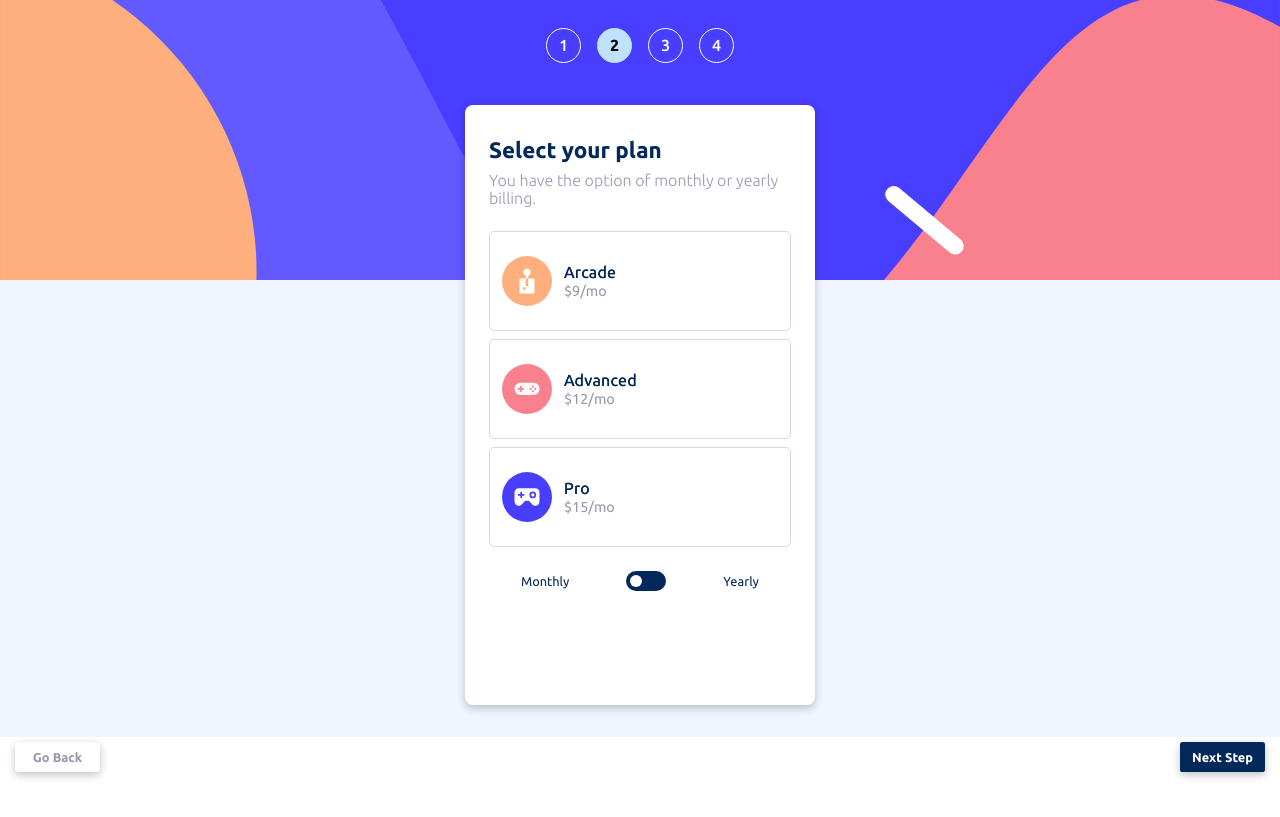
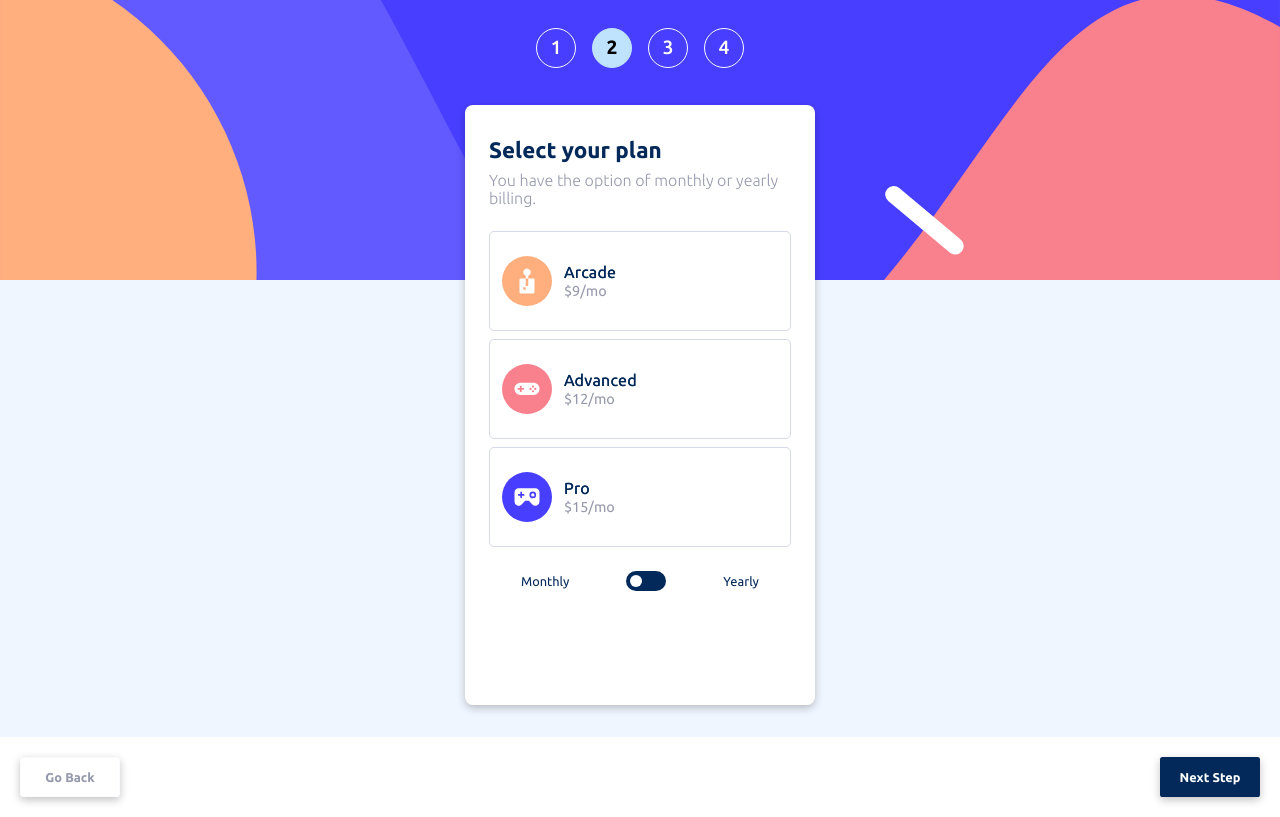
Before and after one commit to JALCAZAR00/Formulario-MultiPasos, a plain HTML site: page Select-Plan.html in a window 1280 px wide. Drawn offline with Linux system fonts and the light colour scheme.

Commit message:
Ajuste de header

```diff
--- a/css/footer.scss
+++ b/css/footer.scss
@@ -7,12 +7,12 @@ footer{
         display: flex;
         justify-content: space-between;
         width: 100%;
-        padding: 0 10px;
+        padding: 15px;
         .back, .next{
             font-size: .8rem;
             font-weight: 600;
-            width: 85px;
-            height: 30px;
+            width: 100px;
+            height: 40px;
             border-radius: .2em;
             font-family: 'Ubuntu', sans-serif;
             cursor: pointer;
@@ -35,12 +35,5 @@ footer{
             color: var(--white);
             background-color: var(--primary-one-color);
         }
-        .next:hover{
-            font-weight: 700;
-            font-size: .9rem;
-            background-color: var(--white);
-            border: 1px solid var(--white);
-            color: var(--primary-one-color);
-        }
     }
 }
--- a/css/header.scss
+++ b/css/header.scss
@@ -15,11 +15,11 @@ header{
             padding: 20px 0 0 0;
             list-style: none;
             li{
-                width: 35px;
-                height: 35px;
+                width: 40px;
+                height: 40px;
                 margin: 8px;
                 padding: 7px;
-                font-size: 1rem;
+                font-size: 1.2rem;
                 font-weight: 500;
                 color: var(--white);
                 text-align: center;
```
Also changed, not shown: css/styles.css.
